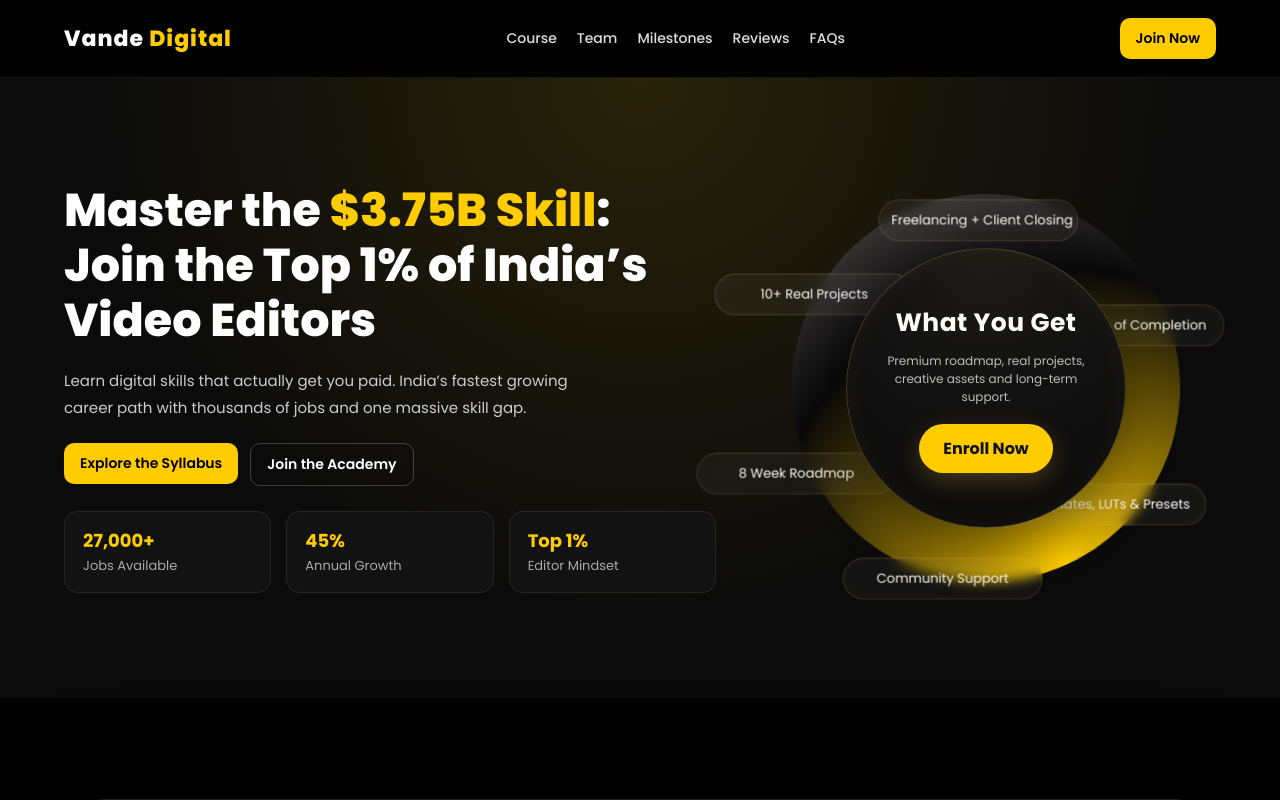
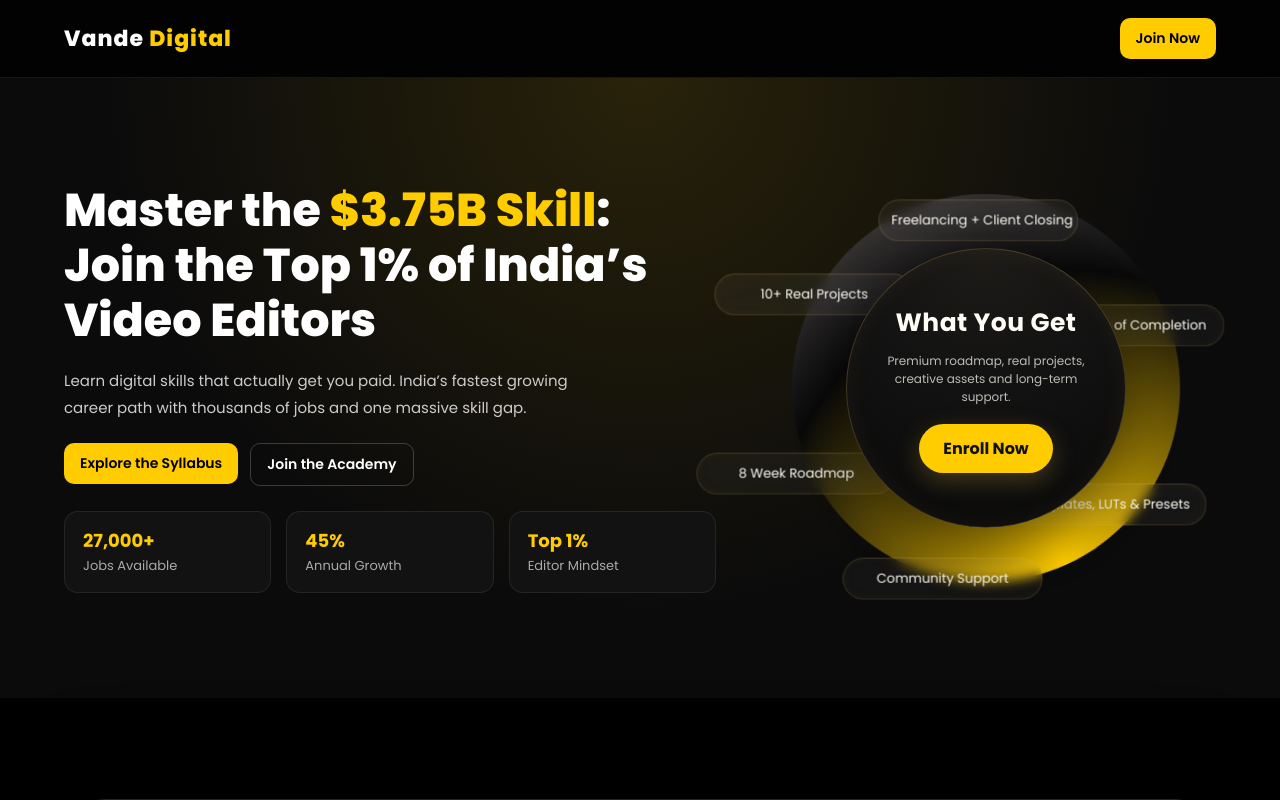
Before and after one commit to Sunil-Jangid7271/Demo, a plain HTML site: page Demo.html in a window 1280 px wide. Shown: the top 800 px of the page. Drawn offline with Linux system fonts and the light colour scheme.

Commit message:
remove link

```diff
--- a/Demo.html
+++ b/Demo.html
@@ -26,11 +26,11 @@
       <div class="logo"><samp class="logo-white">Vande</samp> Digital</div>
 
       <div class="nav-links">
-        <a href="#about">Course</a>
+        <!-- <a href="#about">Course</a>
         <a href="#team">Team</a>
         <a href="#overview">Milestones</a>
         <a href="#testimonials">Reviews</a>
-        <a href="#faq">FAQs</a>
+        <a href="#faq">FAQs</a> -->
       </div>
 
       <a href="#cta"><button class="btn btn-primary">Join Now</button></a>
```
